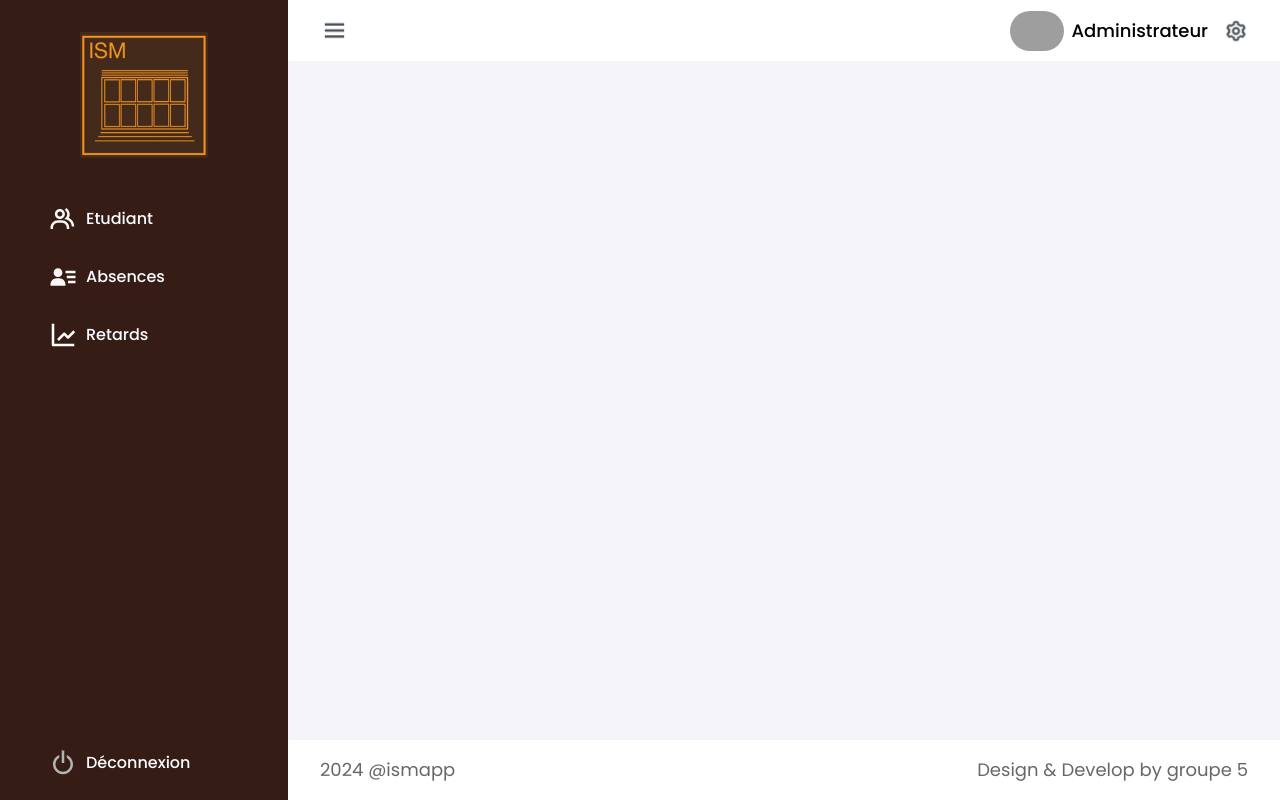
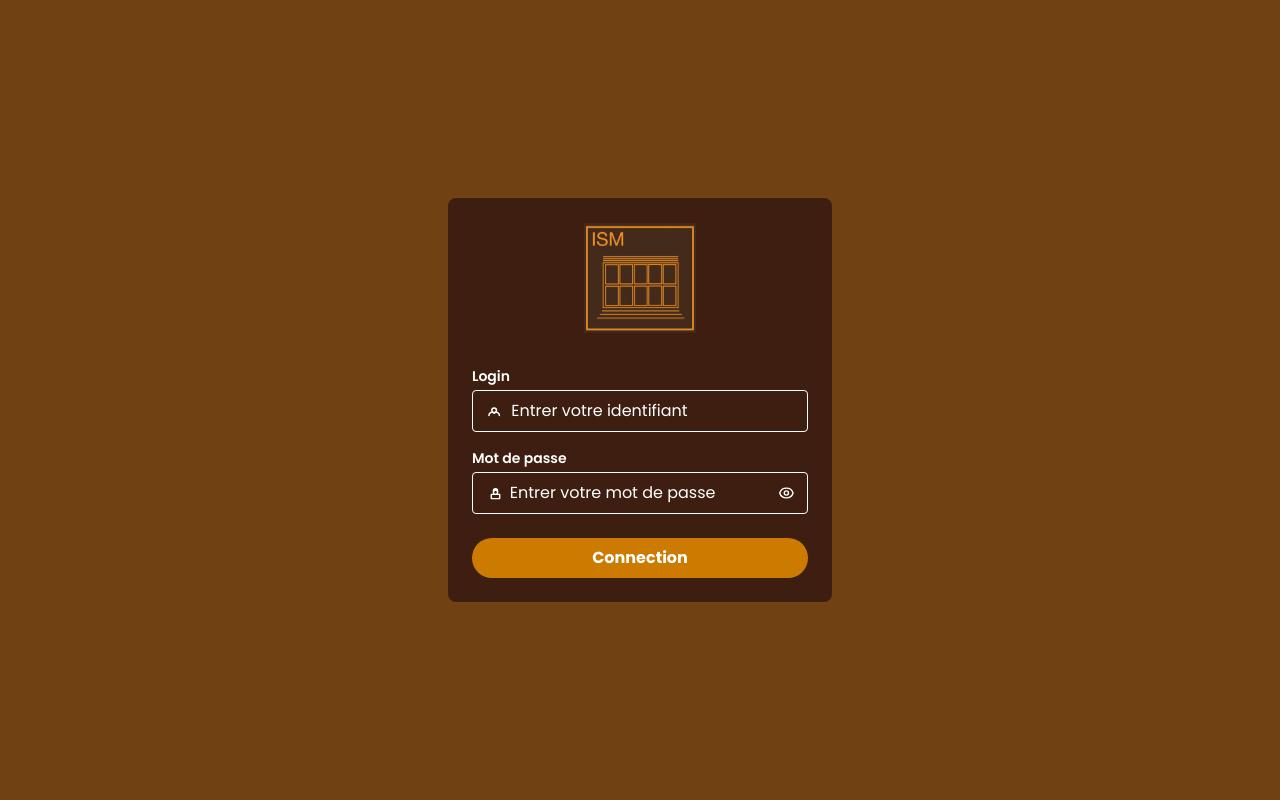
Before and after one commit to YayaSOW/hackathon_front_groupe_5, an Angular app: page /login in a window 1280 px wide. Before the commit this address led to /. Built offline with nearby package versions, Linux system fonts and the light colour scheme; grey boxes are pictures that could not be loaded.

Commit message:
creation du composant security & routage pour la connexion

```diff
--- a/package.json
+++ b/package.json
@@ -24,6 +24,7 @@
     "rxjs": "~7.8.0",
     "tailwindcss": "^4.1.8",
     "tslib": "^2.3.0",
+    "yargs": "^18.0.0",
     "zone.js": "~0.15.0"
   },
   "devDependencies": {
@@ -31,13 +32,18 @@
     "@angular/cli": "^19.0.6",
     "@angular/compiler-cli": "^19.0.0",
     "@types/jasmine": "~5.1.0",
+    "@types/jest": "^29.5.14",
+    "@types/yargs": "^17.0.33",
     "jasmine-core": "~5.4.0",
+    "jest": "^29.7.0",
+    "jest-preset-angular": "^14.5.5",
     "karma": "~6.4.0",
     "karma-chrome-launcher": "~3.2.0",
     "karma-coverage": "~2.2.0",
     "karma-jasmine": "~5.1.0",
     "karma-jasmine-html-reporter": "~2.1.0",
     "prettier": "3.5.3",
+    "ts-jest": "^29.3.4",
     "typescript": "~5.6.2"
   }
 }
--- a/src/app/app.component.html
+++ b/src/app/app.component.html
@@ -1,2 +1,2 @@
-<app-admin-layout></app-admin-layout>
-<!--<app-auth-layout></app-auth-layout>-->
+<!-- app.component.html -->
+<router-outlet></router-outlet>
--- a/src/app/layouts/auth-layout/auth-layout.component.html
+++ b/src/app/layouts/auth-layout/auth-layout.component.html
@@ -1,4 +1,5 @@
 <!-- auth-layout.component.html -->
 <div class="auth-container min-h-screen flex items-center justify-center bg-[#704111]">
     <!-- Router -->
+    <router-outlet></router-outlet>
 </div>
--- a/src/app/layouts/auth-layout/auth-layout.component.ts
+++ b/src/app/layouts/auth-layout/auth-layout.component.ts
@@ -1,8 +1,10 @@
 import { Component } from '@angular/core';
+import { RouterOutlet } from '@angular/router';
+
 
 @Component({
   selector: 'app-auth-layout',
-  imports: [],
+  imports: [RouterOutlet],
   templateUrl: './auth-layout.component.html',
   styleUrl: './auth-layout.component.css'
 })
--- /dev/null
+++ b/src/app/pages/security/security.component.html
@@ -0,0 +1,40 @@
+<div class="w-full max-w-sm p-6 bg-[#3d1e10] text-white rounded-lg">
+    <!-- Logo -->
+    <div class="flex justify-center mb-8">
+      <img src="assets/images/ism_logo.svg" alt="Logo ISM" class="w-28 h-28">
+    </div>
+
+    <!-- Champ Login -->
+    <div class="mb-4">
+      <label class="block text-sm font-semibold mb-1">Login</label>
+      <div class="flex items-center border border-white rounded px-3 py-2 bg-transparent">
+        <!-- Icône utilisateur -->
+        <svg xmlns="http://www.w3.org/2000/svg" class="h-5 w-5 text-white mr-2" fill="none" viewBox="0 0 24 24" stroke="currentColor">
+          <path stroke-linecap="round" stroke-linejoin="round" stroke-width="2" d="M5.121 17.804A4 4 0 0112 15a4 4 0 016.879 2.804M15 11a3 3 0 11-6 0 3 3 0 016 0z" />
+        </svg>
+        <input type="text" placeholder="Entrer votre identifiant" class="bg-transparent focus:outline-none text-white placeholder-white w-full">
+      </div>
+    </div>
+
+    <!-- Champ Mot de passe -->
+    <div class="mb-6">
+      <label class="block text-sm font-semibold mb-1">Mot de passe</label>
+      <div class="flex items-center border border-white rounded px-3 py-2 bg-transparent">
+        <!-- Icône cadenas -->
+        <svg xmlns="http://www.w3.org/2000/svg" class="h-5 w-5 text-white mr-2" fill="none" viewBox="0 0 24 24" stroke="currentColor">
+          <path stroke-linecap="round" stroke-linejoin="round" stroke-width="2" d="M12 11c0-1.657 1.343-3 3-3s3 1.343 3 3m0 0a3 3 0 01-6 0m6 0V9a3 3 0 10-6 0v2m-3 3h12v6H9v-6z" />
+        </svg>
+        <input type="password" placeholder="Entrer votre mot de passe" class="bg-transparent focus:outline-none text-white placeholder-white w-full">
+        <!-- Icône œil (masquer mot de passe) -->
+        <svg xmlns="http://www.w3.org/2000/svg" class="h-5 w-5 text-white ml-2 cursor-pointer" fill="none" viewBox="0 0 24 24" stroke="currentColor">
+          <path stroke-linecap="round" stroke-linejoin="round" stroke-width="2" d="M15 12a3 3 0 11-6 0 3 3 0 016 0z" />
+          <path stroke-linecap="round" stroke-linejoin="round" stroke-width="2" d="M2.458 12C3.732 7.943 7.523 5 12 5c4.478 0 8.268 2.943 9.542 7-1.274 4.057-5.064 7-9.542 7-4.477 0-8.268-2.943-9.542-7z" />
+        </svg>
+      </div>
+    </div>
+
+    <!-- Bouton de connexion -->
+    <button class="w-full bg-[#cc7a00] hover:bg-[#a55f00] text-white font-bold py-2 rounded-full transition">
+      Connection
+    </button>
+  </div>
```
Also changed, not shown: src/app/app.routes.ts (+67 -12 lines), src/app/pages/security/security.component.ts (added, +11 -0 lines), src/app/shared/model/auth.ts (added, +11 -0 lines), src/app/pages/security/security.component.css (added), 2 other files (tests, documents, lock files or other folders).
